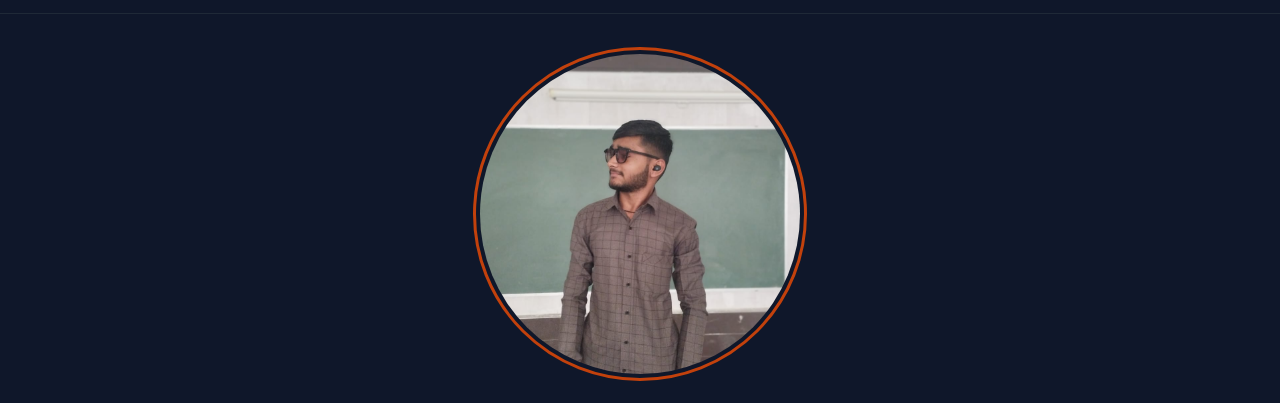
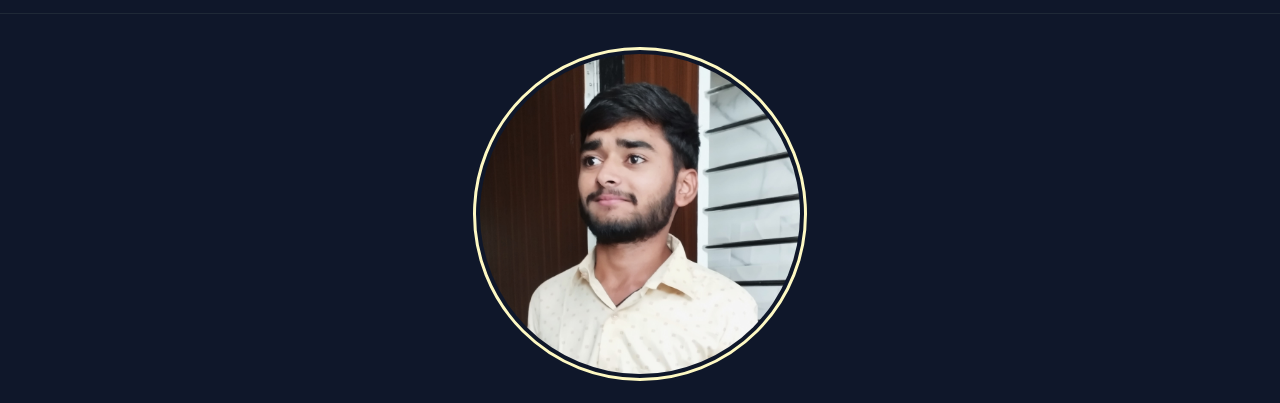
Before and after one commit to mayurrogheliya/Portfolio, a plain HTML site: page docs/index.html in a window 1280 px wide. Shown: the part 51-454 px from the top of the page. Drawn offline with nearby package versions, Linux system fonts and the light colour scheme.

Commit message:
update the profile picture

```diff
--- a/docs/index.html
+++ b/docs/index.html
@@ -65,8 +65,8 @@
     <div id="main">
         <section class="text-slate-400 body-font">
             <div class="container mx-auto flex px-5 py-10 items-center justify-center flex-col">
-                <img class="lg:w-80 lg:h-80 md:w-72 md:h-72 w-60 h-60 object-cover object-center outline outline-offset-4 outline-orange-700 rounded-full"
-                    alt="Profile Picture" src="./img/me2.jpeg" width="240" height="240">
+                <img class="lg:w-80 lg:h-80 md:w-72 md:h-72 w-60 h-60 object-cover object-top outline outline-offset-4 outline-yellow-100  rounded-full"
+                    alt="Profile Picture" src="img/me3.jpg" width="240" height="240">
                 <div class="text-center lg:w-2/3 w-full mt-8">
                     <h1 class="text-2xl text-white mb-1 font-lora">Hello I'm</h1>
                     <h1 class="text-4xl text-white mb-3 font-lora">Mayur Rogheliya</h1>
```
Also changed, not shown: docs/img/me1.jpeg (deleted), docs/img/me2.jpeg (deleted), docs/img/me3.jpg (added).
